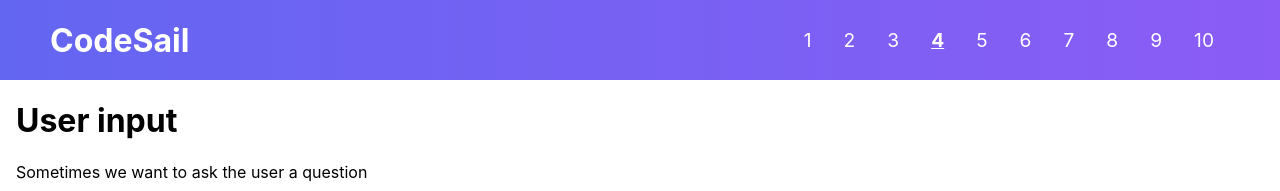
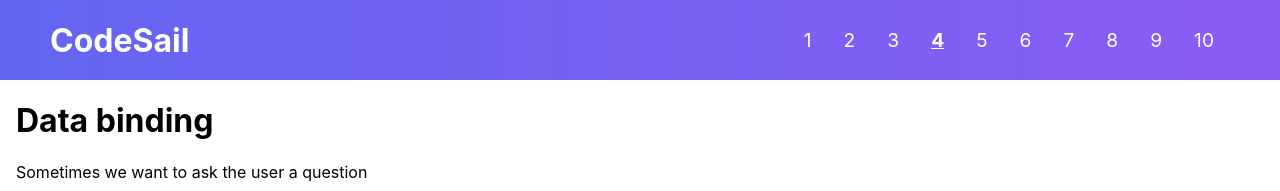
Before and after one commit to brandonp2412/SailorsCompass, an Angular app: page /lesson4 in a window 1280 px wide. Shown: the top 191 px of the page. Built offline with nearby package versions, Linux system fonts and the light colour scheme.

Commit message:
Rename user input -> data binding
We are generally using the [] and ()
syntax in these lessons for more than
just user input.

```diff
--- a/src/app/lesson4/lesson4.component.html
+++ b/src/app/lesson4/lesson4.component.html
@@ -1,4 +1,4 @@
-<h1>User input</h1>
+<h1>Data binding</h1>
 <p>Sometimes we want to ask the user a question</p>
 
 <input placeholder="Whats your name?" type="text" [(ngModel)]="name" />
```
